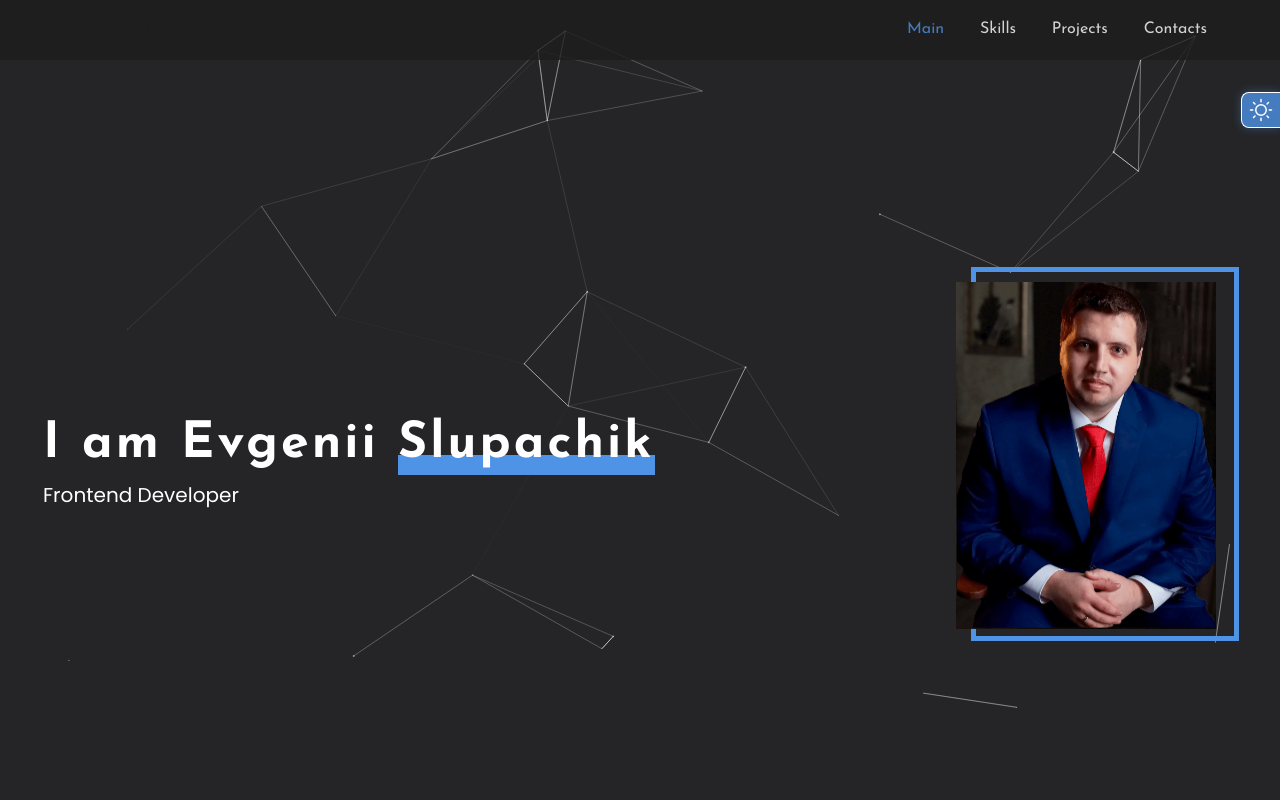
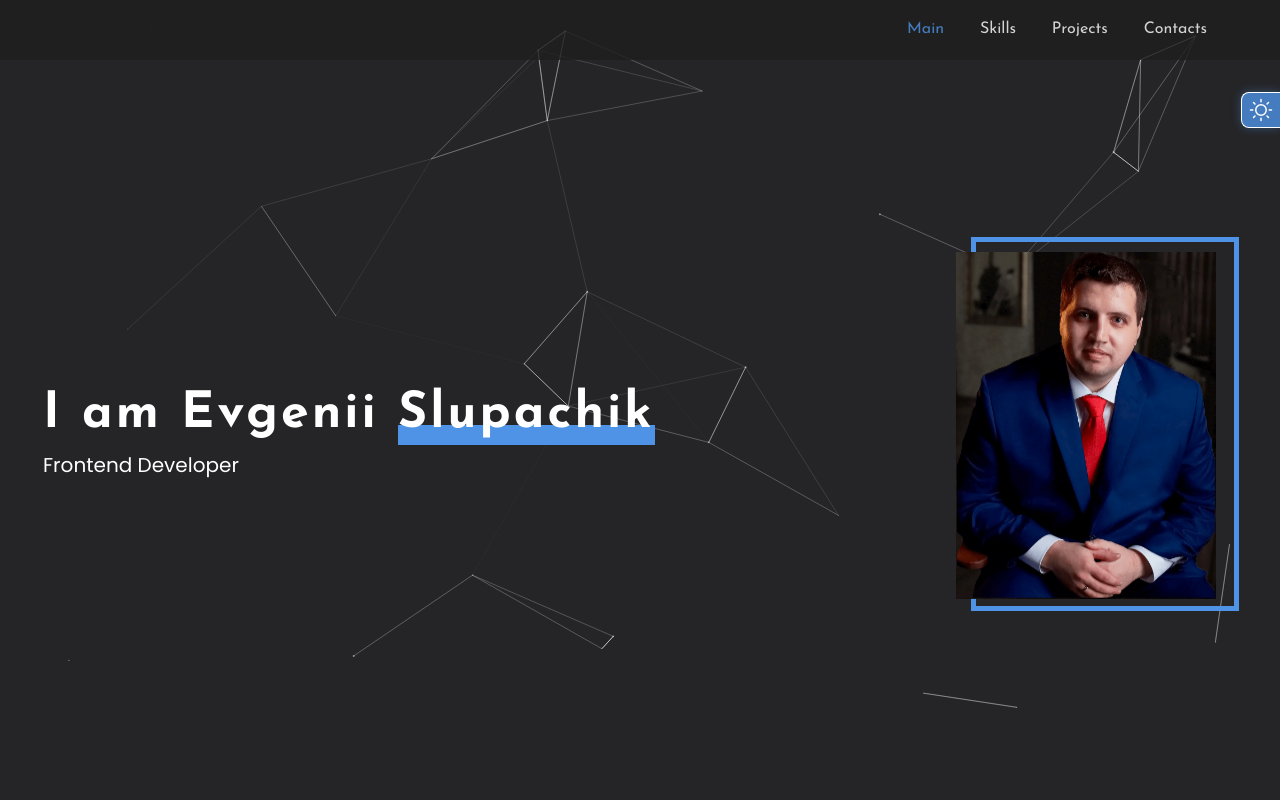
Before and after one commit to MrEvgeniy1989/portfolio, a React (Create React App) app: page / in a window 1280 px wide. Shown: the top 800 px of the page. Built offline with nearby package versions, Linux system fonts and the light colour scheme.

Commit message:
refactor: удалил ненужный margin в блоке main

```diff
--- a/src/features/main/Main.module.scss
+++ b/src/features/main/Main.module.scss
@@ -5,8 +5,7 @@
   align-items: center;
   justify-content: center;
 
-  height: calc(100vh - var(--header-height));
-  margin-top: var(--header-height);
+  height: 100vh;
   padding-top: 50px;
 
   background-color: var(--background-secondary);
```
